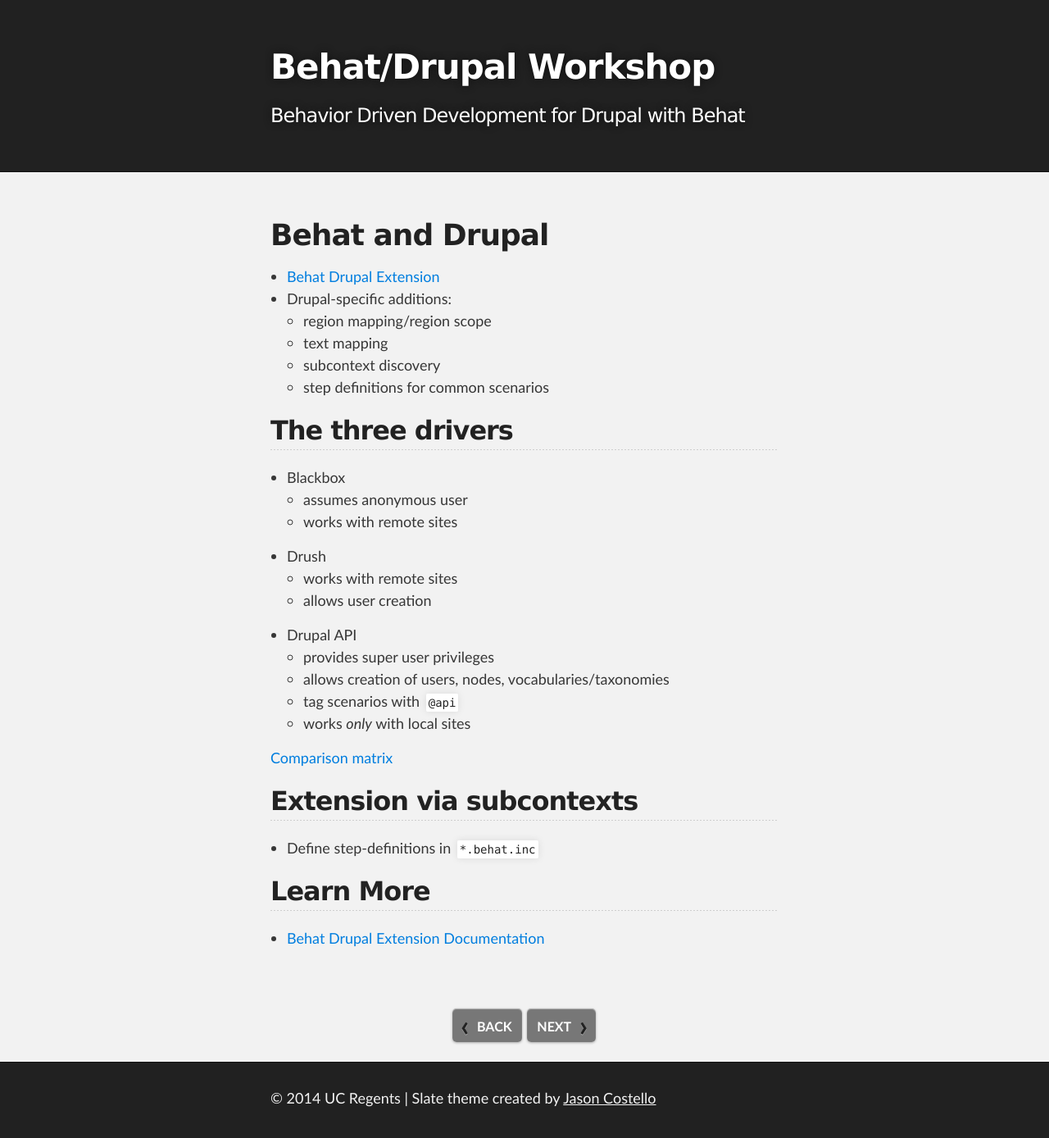
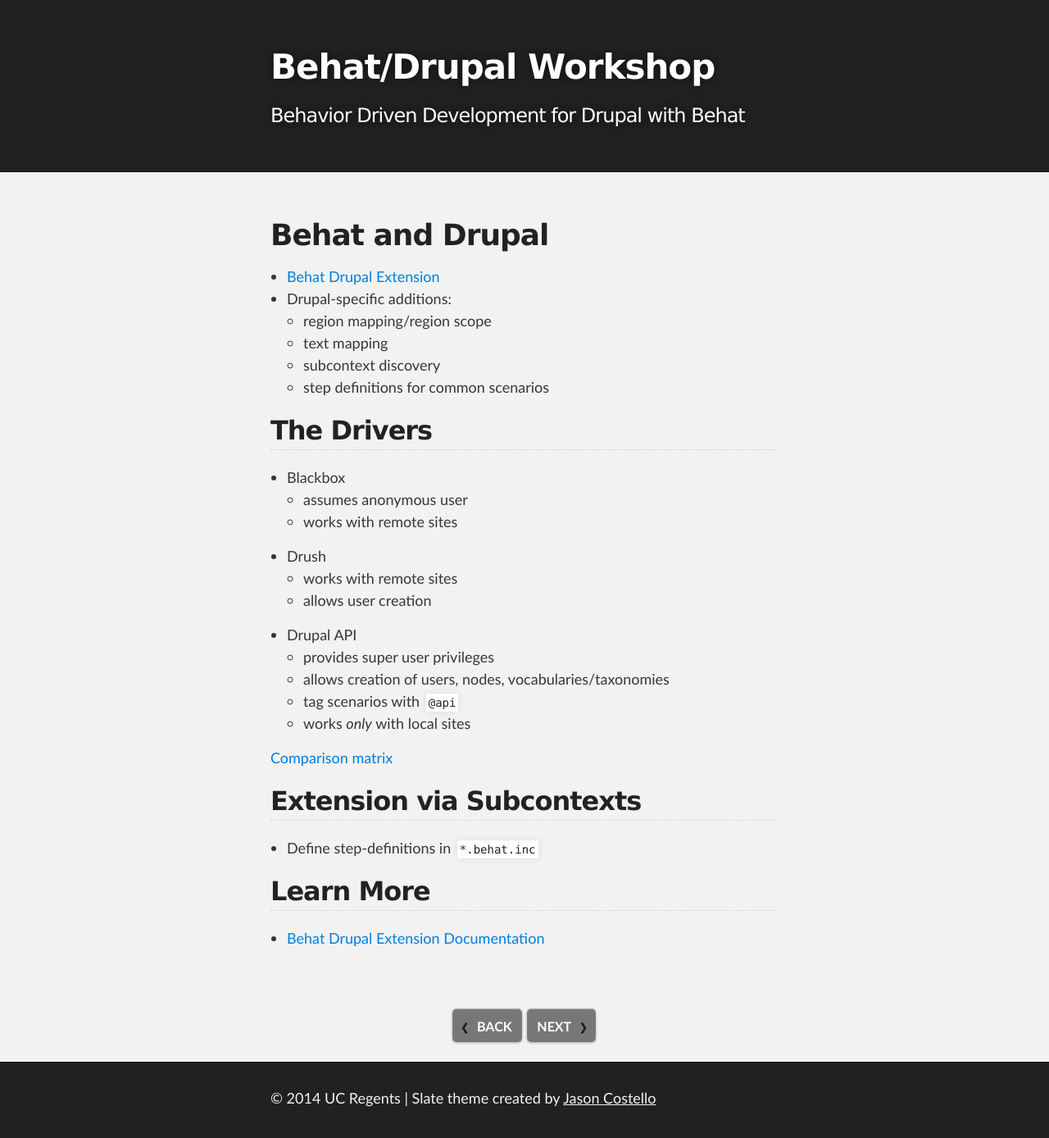
Before and after one commit to stopfstedt/behat-drupal-workshop, a Jekyll site: the page built from behat_and_drupal.md, in a window 1280 px wide. Shown: the whole page at 82% size. Built offline with Jekyll 4.4.1, drawn with Linux system fonts in a browser that asks for light colours; Markdown is read by kramdown in place of the engine named in the settings.

Commit message:
tightened up headline.

```diff
--- a/behat_and_drupal.md
+++ b/behat_and_drupal.md
@@ -13,7 +13,7 @@ prev_page: behat.html
     - subcontext discovery
     - step definitions for common scenarios
 
-## The three drivers
+## The Drivers
 
 * Blackbox
     * assumes anonymous user
@@ -31,7 +31,7 @@ prev_page: behat.html
 
 [Comparison matrix](http://dspeak.com/drupalextension/drivers.html)
 
-## Extension via subcontexts
+## Extension via Subcontexts
 
 * Define step-definitions in `*.behat.inc`
 
```
